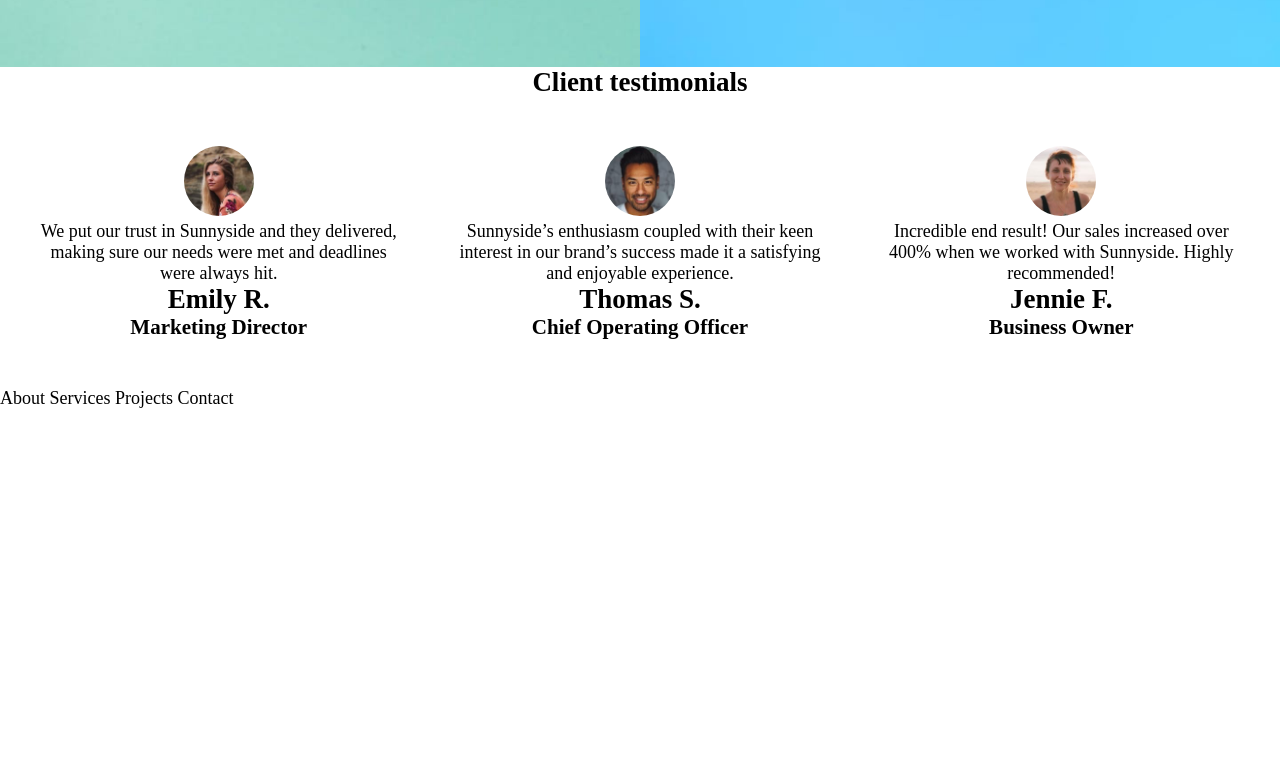
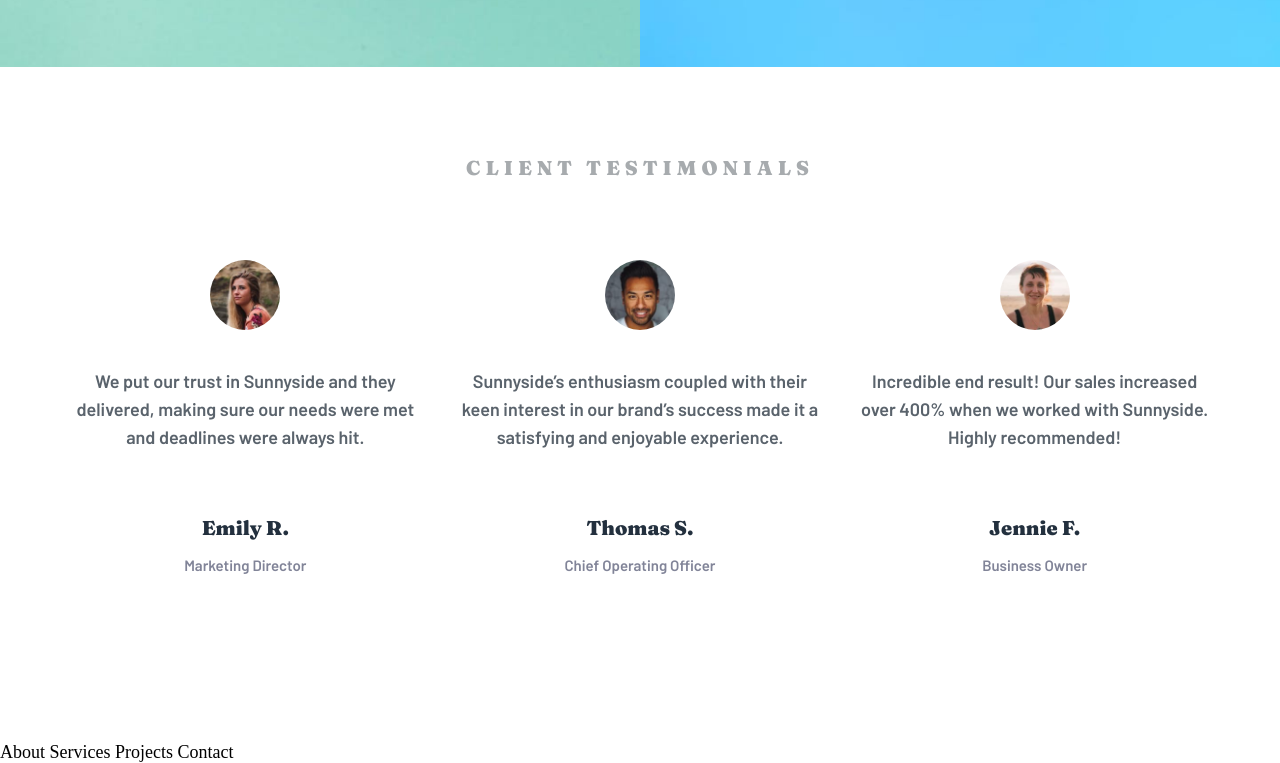
Before and after one commit to PedroUchoa/Sunnyside-agency-landpage, a plain HTML site: page index.html in a window 1280 px wide. Shown: the part 2339-3102 px from the top of the page. Before the commit the page ends 2748 px from the top, so only its background shows below. Drawn offline with Linux system fonts and the light colour scheme.

Commit message:
Atualização section

```diff
--- a/css/style.css
+++ b/css/style.css
@@ -27,7 +27,7 @@ font-family: 'Fraunces', serif;
     box-sizing: border-box;
 }
 
-html{
+html {
     scroll-behavior: smooth;
 }
 
@@ -101,21 +101,26 @@ nav h1 img {
     animation: pop-in 2s ease infinite;
 }
 
-@keyframes pop-in{
-    0%,50%,100%{
+@keyframes pop-in {
+
+    0%,
+    50%,
+    100% {
         transform: translateY(0);
     }
-    12.5%,37.5%{
+
+    12.5%,
+    37.5% {
         transform: translateY(20px);
     }
 
-    25%{
+    25% {
         transform: translateY(10px);
     }
 }
 
 .transform,
-.stand-out{
+.stand-out {
     display: grid;
     grid-template-columns: 1fr 1fr;
 }
@@ -170,58 +175,58 @@ nav h1 img {
     border-radius: 10px;
     position: absolute;
     width: 120px;
-    top:14px;
+    top: 14px;
     left: -2px;
     opacity: 0.2;
     transition: all 1000ms ease-in-out;
     z-index: -1;
 }
 
-.textual-part .learn-link::after{
+.textual-part .learn-link::after {
     background-color: var(--Soft-red);
 }
 
-.textual-part a:hover::after{
+.textual-part a:hover::after {
     opacity: 0.8;
 }
 
-.graphic-photo{
+.graphic-photo {
     display: grid;
     grid-template-columns: 1fr 1fr;
 
 }
 
-.graphic-photo section{
+.graphic-photo section {
     height: 500px;
     background-size: cover;
     position: relative;
 }
 
-.graphic-photo section:first-of-type{
+.graphic-photo section:first-of-type {
     background-image: url(../images/desktop/image-graphic-design.jpg);
     color: var(--Dark-desaturated-cyan);
 }
 
-.graphic-photo section:last-of-type{
+.graphic-photo section:last-of-type {
     background-image: url(../images/desktop/image-photography.jpg);
     color: var(--Dark-blue);
 }
 
-.graphic-photo section div{
+.graphic-photo section div {
     text-align: center;
     bottom: 70px;
     position: absolute;
     width: 100%;
 }
 
-.graphic-photo section div h2{
+.graphic-photo section div h2 {
     font-family: 'Fraunces', serif;
     font-weight: 900;
     font-size: 23px;
     padding-bottom: 20px;
 }
 
-.graphic-photo section div p{
+.graphic-photo section div p {
     font-family: 'Barlow', sans-serif;
     font-weight: 600;
     font-size: 15px;
@@ -230,18 +235,53 @@ nav h1 img {
     line-height: 25px;
 }
 
-.testimonials{
+.testimonials {
     text-align: center;
+    padding: 5.5rem 2rem;
 }
 
-.clients{
+.testimonials h1 {
+    font-family: 'Fraunces', serif;
+    font-weight: 900;
+    color: var(--Grayish-blue);
+    letter-spacing: 5px;
+    text-transform: uppercase;
+    font-size: 20px;
+}
+
+.clients {
     display: grid;
     grid-template-columns: 1fr 1fr 1fr;
-    gap: 3rem;
-    padding: 3rem 2rem;
+    gap: 2rem;
+    padding: 5rem 2rem;
 }
 
-.clients img{
+.clients div img {
     max-width: 70px;
     border-radius: 50%;
 }
+
+.clients div p {
+    color: var(--Very-dark-grayish-blue);
+    font-family: 'Barlow', sans-serif;
+    font-weight: 600;
+    font-size: 18px;
+    line-height: 28px;
+    padding-top: 2rem;
+}
+
+.clients div h2 {
+    font-family: 'Fraunces', serif;
+    font-weight: 900;
+    color: var(--Very-dark-desaturated-blue);
+    font-size: 20px;
+    padding-top: 4rem;
+}
+
+.clients div h3 {
+    color: var(--Dark-grayish-blue);
+    font-family: 'Barlow', sans-serif;
+    font-weight: 600;
+    font-size: 15px;
+    padding-top: 1rem;
+}
```
